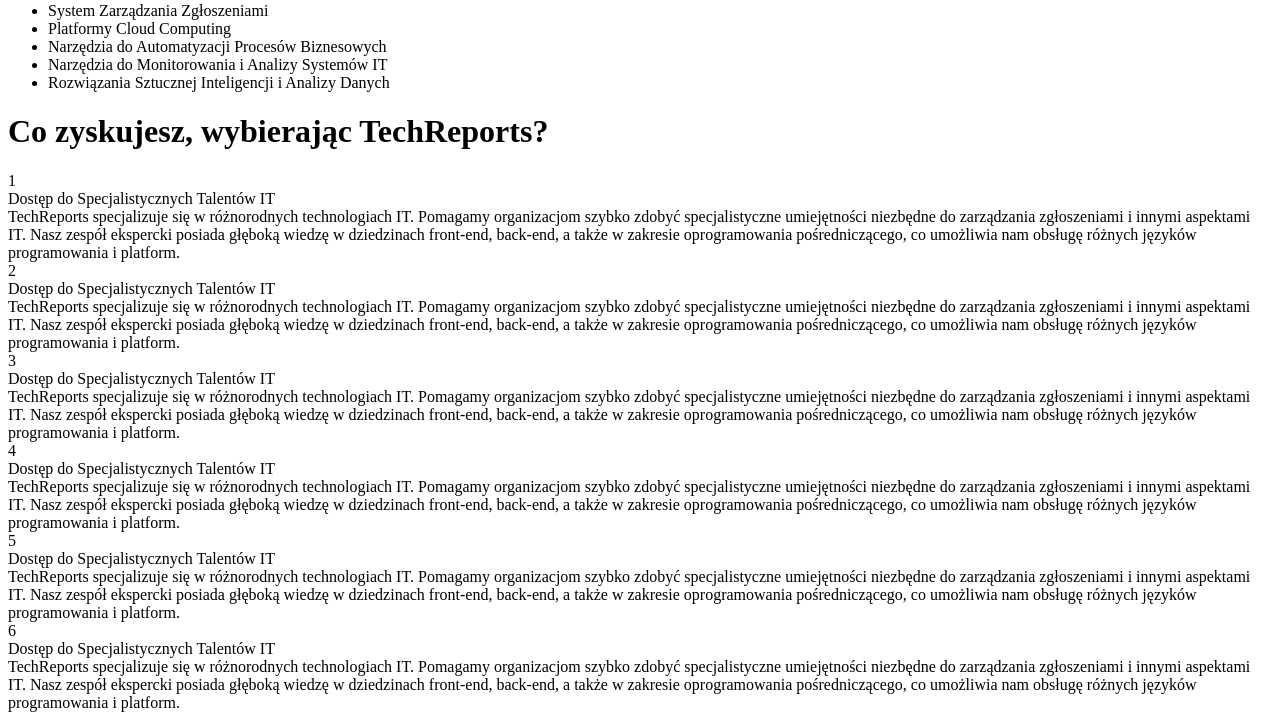
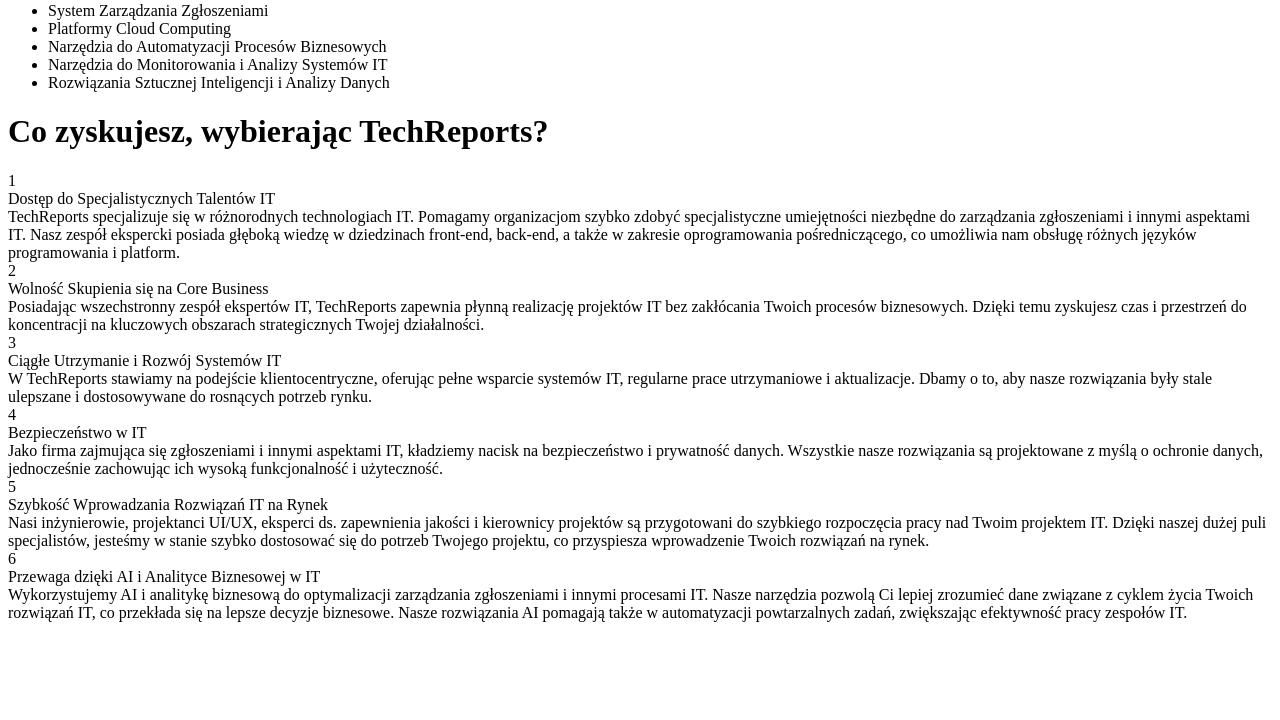
Before and after one commit to amelia-pencak/TechReports, a PHP site: page /pages/technologies.html in a window 1280 px wide; the page is wider, and only the part inside the window is pictured. Shown: the part 2546-3266 px from the top of that part. After the commit the page ends 3168 px from the top of that part, so only its background shows below. Run offline with PHP 8.4, Linux system fonts and the light colour scheme.

Commit message:
techPage ver-3

```diff
--- a/pages/technologies.html
+++ b/pages/technologies.html
@@ -42,7 +42,7 @@
                </div>
           </div>
           <div class="benefits_container">
-               <h1>Co zyskujesz, wybierając TechReports?</h1>
+               <h1 class="benefits_title">Co zyskujesz, wybierając TechReports?</h1>
                <div class="full_width_line"></div>
                <div class="benefits_cards_container">
                     <div class="benefit_card">
@@ -62,65 +62,57 @@
                          <div class="benefit_card_number">
                               <span class="number_card">2</span>
                          </div>
-                         <div class="benefit_card_title">Dostęp do Specjalistycznych Talentów IT
+                         <div class="benefit_card_title">Wolność Skupienia się na Core Business
                          </div>
-                         <div class="benefit_card_text">TechReports specjalizuje się w różnorodnych technologiach IT.
-                              Pomagamy organizacjom szybko zdobyć specjalistyczne umiejętności niezbędne do zarządzania
-                              zgłoszeniami i innymi aspektami IT. Nasz zespół ekspercki posiada głęboką wiedzę w
-                              dziedzinach front-end, back-end, a także w zakresie oprogramowania pośredniczącego, co
-                              umożliwia nam obsługę różnych języków programowania i platform.
+                         <div class="benefit_card_text">Posiadając wszechstronny zespół ekspertów IT, TechReports zapewnia płynną
+                              realizację projektów IT bez zakłócania Twoich procesów biznesowych. Dzięki temu zyskujesz czas i przestrzeń
+                              do koncentracji na kluczowych obszarach strategicznych Twojej działalności.
                          </div>
                     </div>
                     <div class="benefit_card">
                          <div class="benefit_card_number">
                               <span class="number_card">3</span>
                          </div>
-                         <div class="benefit_card_title">Dostęp do Specjalistycznych Talentów IT
+                         <div class="benefit_card_title">Ciągłe Utrzymanie i Rozwój Systemów IT
                          </div>
-                         <div class="benefit_card_text">TechReports specjalizuje się w różnorodnych technologiach IT.
-                              Pomagamy organizacjom szybko zdobyć specjalistyczne umiejętności niezbędne do zarządzania
-                              zgłoszeniami i innymi aspektami IT. Nasz zespół ekspercki posiada głęboką wiedzę w
-                              dziedzinach front-end, back-end, a także w zakresie oprogramowania pośredniczącego, co
-                              umożliwia nam obsługę różnych języków programowania i platform.
+                         <div class="benefit_card_text">W TechReports stawiamy na podejście klientocentryczne, oferując pełne wsparcie
+                              systemów IT, regularne prace utrzymaniowe i aktualizacje. Dbamy o to, aby nasze rozwiązania były stale
+                              ulepszane i dostosowywane do rosnących potrzeb rynku.
                          </div>
                     </div>
                     <div class="benefit_card">
                          <div class="benefit_card_number">
                               <span class="number_card">4</span>
                          </div>
-                         <div class="benefit_card_title">Dostęp do Specjalistycznych Talentów IT
+                         <div class="benefit_card_title">Bezpieczeństwo w IT
                          </div>
-                         <div class="benefit_card_text">TechReports specjalizuje się w różnorodnych technologiach IT.
-                              Pomagamy organizacjom szybko zdobyć specjalistyczne umiejętności niezbędne do zarządzania
-                              zgłoszeniami i innymi aspektami IT. Nasz zespół ekspercki posiada głęboką wiedzę w
-                              dziedzinach front-end, back-end, a także w zakresie oprogramowania pośredniczącego, co
-                              umożliwia nam obsługę różnych języków programowania i platform.
+                         <div class="benefit_card_text">Jako firma zajmująca się zgłoszeniami i innymi aspektami IT, kładziemy nacisk na
+                               bezpieczeństwo i prywatność danych. Wszystkie nasze rozwiązania są projektowane z myślą o ochronie danych,
+                                jednocześnie zachowując ich wysoką funkcjonalność i użyteczność.
                          </div>
                     </div>
                     <div class="benefit_card">
                          <div class="benefit_card_number">
                               <span class="number_card">5</span>
                          </div>
-                         <div class="benefit_card_title">Dostęp do Specjalistycznych Talentów IT
+                         <div class="benefit_card_title">Szybkość Wprowadzania Rozwiązań IT na Rynek
                          </div>
-                         <div class="benefit_card_text">TechReports specjalizuje się w różnorodnych technologiach IT.
-                              Pomagamy organizacjom szybko zdobyć specjalistyczne umiejętności niezbędne do zarządzania
-                              zgłoszeniami i innymi aspektami IT. Nasz zespół ekspercki posiada głęboką wiedzę w
-                              dziedzinach front-end, back-end, a także w zakresie oprogramowania pośredniczącego, co
-                              umożliwia nam obsługę różnych języków programowania i platform.
+                         <div class="benefit_card_text">Nasi inżynierowie, projektanci UI/UX, eksperci ds. zapewnienia jakości i kierownicy
+                              projektów są przygotowani do szybkiego rozpoczęcia pracy nad Twoim projektem IT. Dzięki naszej dużej puli
+                              specjalistów, jesteśmy w stanie szybko dostosować się do potrzeb Twojego projektu, co przyspiesza wprowadzenie
+                               Twoich rozwiązań na rynek.
                          </div>
                     </div>
                     <div class="benefit_card">
                          <div class="benefit_card_number">
                               <span class="number_card">6</span>
                          </div>
-                         <div class="benefit_card_title">Dostęp do Specjalistycznych Talentów IT
+                         <div class="benefit_card_title">Przewaga dzięki AI i Analityce Biznesowej w IT
                          </div>
-                         <div class="benefit_card_text">TechReports specjalizuje się w różnorodnych technologiach IT.
-                              Pomagamy organizacjom szybko zdobyć specjalistyczne umiejętności niezbędne do zarządzania
-                              zgłoszeniami i innymi aspektami IT. Nasz zespół ekspercki posiada głęboką wiedzę w
-                              dziedzinach front-end, back-end, a także w zakresie oprogramowania pośredniczącego, co
-                              umożliwia nam obsługę różnych języków programowania i platform.
+                         <div class="benefit_card_text">Wykorzystujemy AI i analitykę biznesową do optymalizacji zarządzania zgłoszeniami
+                               i innymi procesami IT. Nasze narzędzia pozwolą Ci lepiej zrozumieć dane związane z cyklem życia Twoich
+                               rozwiązań IT, co przekłada się na lepsze decyzje biznesowe. Nasze rozwiązania AI pomagają także w
+                               automatyzacji powtarzalnych zadań, zwiększając efektywność pracy zespołów IT.
                          </div>
                     </div>
                </div>
```
Also changed, not shown: css/technologies.css (+9 -2 lines).
